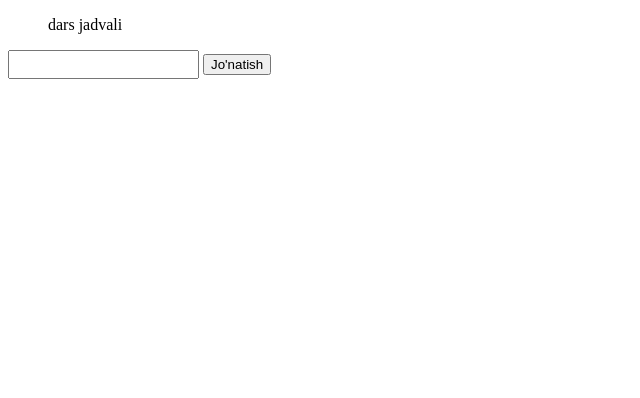
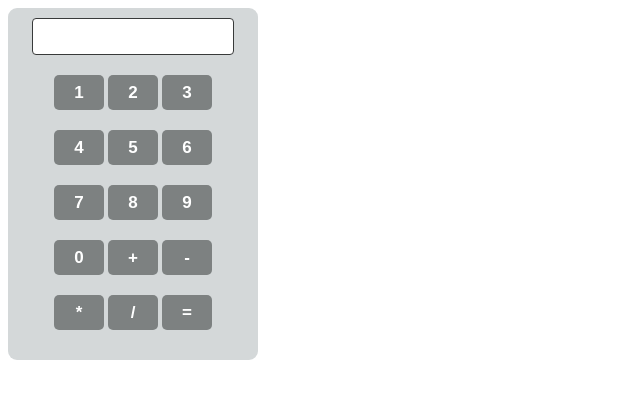
Before and after one commit to sirojiddin0505/JavaScript-DOM, a plain HTML site: page index.html in a window 1280 px wide. Shown: the whole page, without its empty margins (0-640 px from the left). Drawn offline with Linux system fonts and the light colour scheme.

Commit message:
first commit

```diff
--- a/index.html
+++ b/index.html
@@ -7,22 +7,66 @@
     <link rel="stylesheet" href="./style.css">
 </head>
 <body>
-    <!-- <p id="text">javascript</p>
-    <button id="btn1">blue</button>
-    <button id="btn2">red</button> -->
-    <!-- <ul id="nav__list"></ul> -->
-    <!-- <button id="btn" onclick="hour()">soat nechi bo'ldi</button> -->
-    <!-- <p id="hour">00:00:00</p> -->
 
-    <!-- <input id="input" type="text">
-    <button id="button" onclick="Submit()">Send</button>
-    <ul id="textList"> </ul> -->
+    <!-- 1 -->
+    <!-- <input type="text" id="input" placeholder="matn kiriting">
+    <button onclick="SendMessage()" id="btn">save</button>
+    <ol id="inp--list"></ol> -->
 
-    <ul id="ul">dars jadvali</ul>
-     <input id="input" type="text">
-     <button id="btn" onclick=" SendMessage() ">Jo'natish</button>
-     <ul id="inp--list"></ul>
 
+    <!-- 2 -->
+    <!-- <form action="" id="form">
+        <label id="label">Ismingizni Kiriting</label>
+        <input type="text" id="form__inp">
+        <label id="label">Raqamingizni Kiriting</label>
+        <input type="number" id="forms__inp">
+        <button id="form__btn">Yuborish</button>
+    </form> -->
+
+    <!-- 3 -->
+    <!-- <button id="humBtn">≡</button>
+    <div class="humMenu menu">
+        <ul>
+            <li>Home</li>
+            <li>About</li>
+            <li>Services</li>
+            <li>Help</li>
+        </ul>
+    </div> -->
+
+    <!-- 4 -->
+    <div class="container">
+        <div class="cal__inp"><input class="inp" type="text" id="teng" readonly></div>
+        <div class="call">
+            <ul class="cal__list">
+                <li class="cal__item">
+                    <button onclick="tenglik('1')">1</button>
+                    <button onclick="tenglik('2')">2</button>
+                    <button onclick="tenglik('3')">3</button>
+                </li>
+                <li class="cal__item">
+                    <button onclick="tenglik('3')">4</button>
+                    <button onclick="tenglik('5')">5</button>
+                    <button onclick="tenglik('6')">6</button>
+                </li>
+                <li class="cal__item">
+                    <button onclick="tenglik('7')">7</button>
+                    <button onclick="tenglik('8')">8</button>
+                    <button onclick="tenglik('9')">9</button>
+                </li>
+                <li class="cal__item">
+                    <button onclick="tenglik('0')">0</button>
+                    <button onclick="tenglik('+')">+</button>
+                    <button onclick="tenglik('-')">-</button>
+                </li>
+                <li class="cal__item">
+                    <button onclick="tenglik('*')">*</button>
+                    <button onclick="tenglik('/')">/</button>
+                    <button onclick="qoshish()">=</button>
+                </li>
+            </ul>
+        </div>
+    </div>
     <script src="./script.js" ></script>
 </body>
 </html>
--- a/script.js
+++ b/script.js
@@ -80,21 +80,85 @@
 // ul.appendChild(li)
 
 
+
+
+// let name = document.getElementById('name')
+// let email = document.getElementById('email')
+// let myForm = document.getElementById('myForm')
+// email.classList.add('input')
+// name.classList.add('input')
+
+
+// myForm.addEventListener('submit', function(e){
+//     e.preventDefault();
+//     console.log(name.value,email.value);
+//     myForm.reset()
+// })
+
+
+// humMenu👇
+
+// let button = document.getElementById('btn')
+// let hum = document.querySelector('.humMenu')
+// button.addEventListener('click', function(e){
+//     hum.classList.toggle('menu')
+// })
+
+
+// uyga vazifa
+
+// 1
+// let input = document.getElementById('input')
+// let list = document.getElementById('inp--list')
+// let btn = document.getElementById('btn')
+// btn.classList.add('style')
+
+// function SendMessage(){
+//     let li = document.createElement('li')
+//     let clear = document.createElement('button')
+//     clear.textContent = 'clear'
+//     clear.onclick = function(){
+//         li.remove()
+//     }
+//     clear.classList.add('clear')
+//     li.textContent = input.value;
+//     li.appendChild(clear)
+//     list.appendChild(li)
+//     input.value = ''
+// }
+// input.addEventListener('keydown', function(e){
+//     if(e.key === 'Enter'){
+//         SendMessage()
+//     }
+// })
+
+
 // 2
-let input = document.getElementById('input')
-let list = document.getElementById('inp--list')
-let btn = document.getElementById('btn')
+// let form = document.getElementById('form')
+// let inp = document.getElementById('form__inp')
+// let inps = document.getElementById('forms__inp')
+// form.addEventListener('submit', function(e){
+//     e.preventDefault()
+//     console.log(inp.value, inps.value);
+//     form.reset()
+// })
 
-function SendMessage(){
-    let li = document.createElement('li')
-    let clear = document.createElement('button')
-    clear.textContent = 'clear'
-    btn.classList.add('style')
-    clear.onclick = function(){
-        li.remove()
-    }
-    li.textContent = input.value;
-    li.appendChild(clear)
-    list.appendChild(li)
-    input.value = ''
+
+// 3
+// let humMenu = document.querySelector('.humMenu')
+// let btn = document.getElementById('humBtn')
+
+// btn.addEventListener('click', function(e){
+//     humMenu.classList.toggle('humMenu')
+// })
+
+
+// 4 kalkulyator
+let teng = document.getElementById('teng')
+
+function tenglik(e){
+    teng.value += e
 }
+function qoshish(){
+    teng.value = eval(teng.value)
+}
--- a/style.css
+++ b/style.css
@@ -1,29 +1,67 @@
-.deletebtn{
+/* 1 */
+#input{
+    border: 1px solid black;
+    border-radius: 4px;
+    padding: 5px;
+    outline: none;
+    background-color: whitesmoke;
+}
+#input:focus{
+    border: 1px solid blue;
+}
+.clear{
     border: none;
+    border-radius: 7px;
     cursor: pointer;
     margin: 10px;
+    padding: 7px 15px;
     transition: all 1.2s;
+    background-color: red;
+    color: white;
 }
-.deletebtn:hover{
-    transform: scale(1.3);
-    transition: all 1.2s;
-}
-#input{
-    padding: 5px;
-}
-#button{
-    margin-left: 10px;
-    padding: 7px 15px;
-    border: none;
-    border-radius: 8px;
-    background-color: blue;
+.style{
+    padding: 5px 15px;
+    border-radius: 4px;
+    border: 1px solid blue;
+    background-color: rgb(90, 90, 237);
     color: white;
     cursor: pointer;
 }
-#button:hover{
-    transform: scale(1.05);
-    transition: all 0.8s;
+
+
+/* 2 */
+
+
+/* 3 */
+.container{
+    background-color: rgb(212, 216, 217);
+    max-width: 250px;
+    padding: 10px 0;
+    text-align: center;
+    border-radius: 9px;
 }
-.style{
-    padding: 20px;
+.inp{
+    width: 180px;
+    padding: 10px;
+    outline: none;
+    border-radius: 4px;
+    border: 1px solid rgb(56, 58, 58);
 }
+.cal__list{
+    list-style: none;
+    padding: 0;
+    margin: 15px;
+}
+.cal__item{
+    margin: 20px;
+}
+button{
+    background-color: rgb(125, 129, 129);
+    color: white;
+    font-size: 17px;
+    font-weight: 600;
+    width: 50px;
+    height: 35px;
+    border: none;
+    border-radius: 5px;
+}
```
